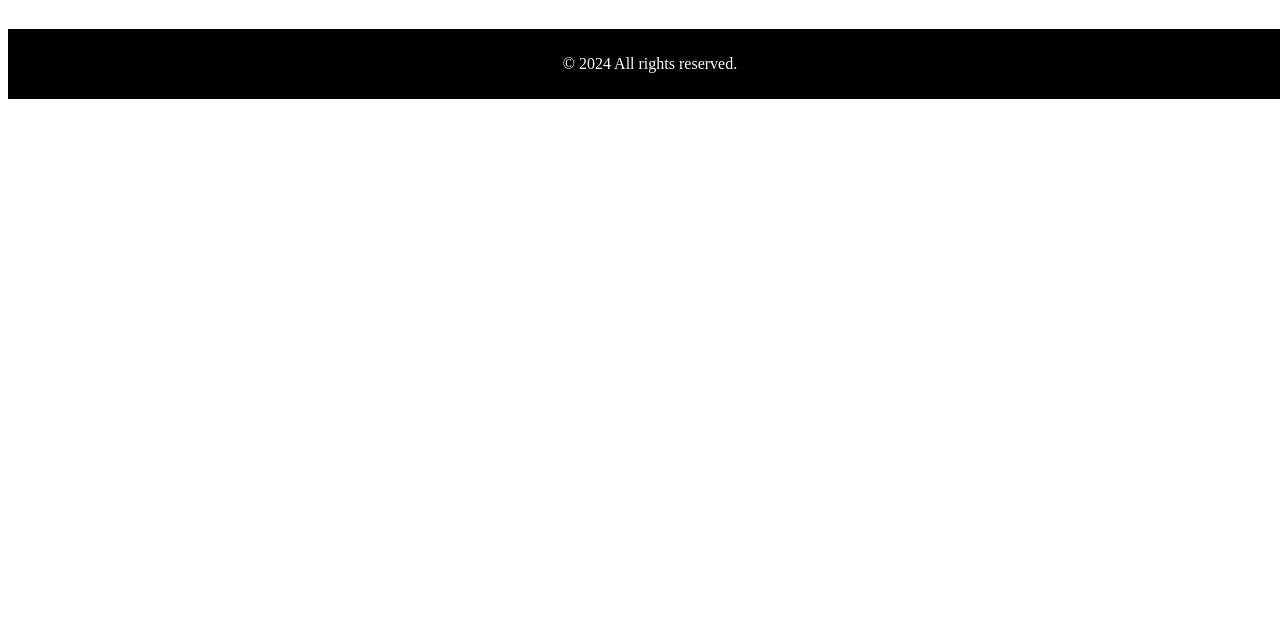
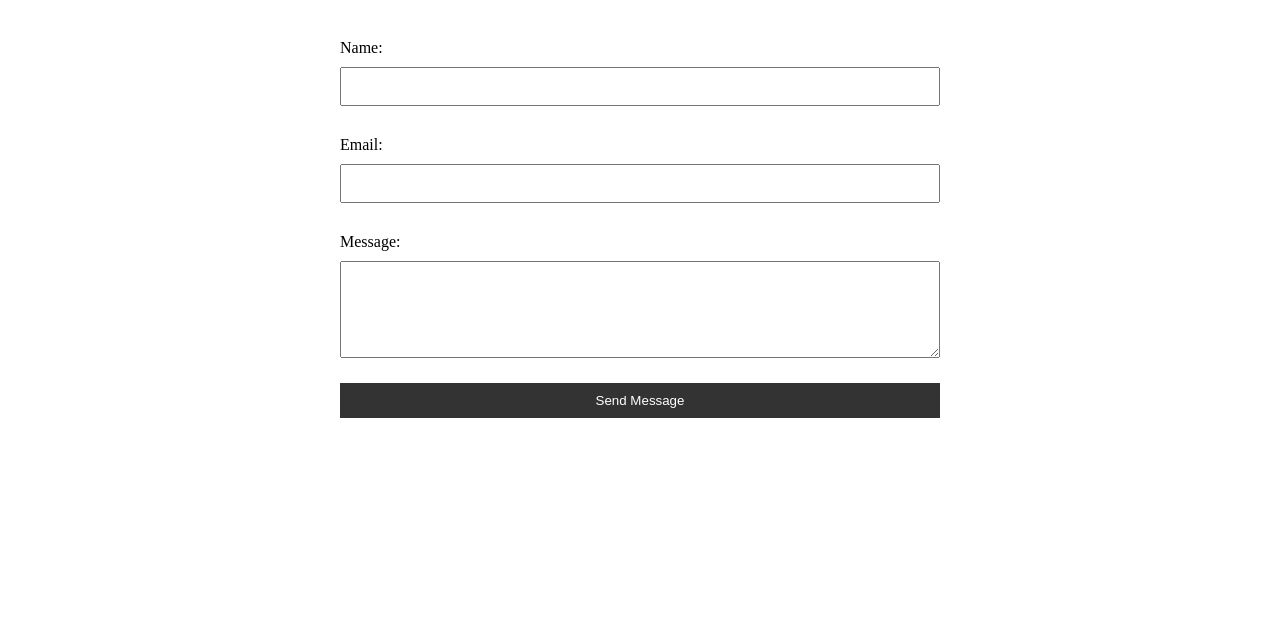
Before and after one commit to samZero-0/MIS455_MIDTERM_PRACTICAL, a plain HTML site: page contact.html in a window 1280 px wide. Shown: the part 170-800 px from the top of the page. Drawn offline with Linux system fonts and the light colour scheme.

Commit message:
finished contact us

```diff
--- a/contact.css
+++ b/contact.css
@@ -11,6 +11,7 @@ footer {
     background-color: #000000;
     color: white;
     width: 100%;
+    margin-top: 280px;
 }
 nav>ul{
     list-style: none;
@@ -37,3 +38,33 @@ nav>ul>li>a{
 nav>ul>li>a:hover {
     background-color: #f0bbbb;
 }
+
+
+
+.contact-form {
+    display: flex;
+    flex-direction: column;
+    max-width: 600px;
+    margin: 0 auto;
+}
+
+.contact-form label {
+    margin: 10px 0 5px;
+}
+
+.contact-form input, .contact-form textarea {
+    padding: 10px;
+    margin: 5px 0 20px;
+}
+
+.contact-form input[type="submit"] {
+    background-color: #333;
+    color: white;
+    border: none;
+    padding: 10px;
+    cursor: pointer;
+}
+
+.contact-form input[type="submit"]:hover {
+    background-color: #555;
+}
--- a/contact.html
+++ b/contact.html
@@ -23,6 +23,22 @@
         <h1>Contact Us</h1>
     </header>
 
+    <div class="container">
+        <form class="contact-form">
+            <label for="name">Name:</label>
+            <input type="text" id="name" name="name" required>
+
+            <label for="email">Email:</label>
+            <input type="email" id="email" name="email" required>
+
+            <label for="message">Message:</label>
+            <textarea id="message" name="message" rows="5" required></textarea>
+
+            <input type="submit" value="Send Message">
+        </form>
+
+    </div>
+
     <footer>
         <p>&copy; 2024 All rights reserved.</p>
     </footer>
```
Also changed, not shown: contact.jpg (added).
